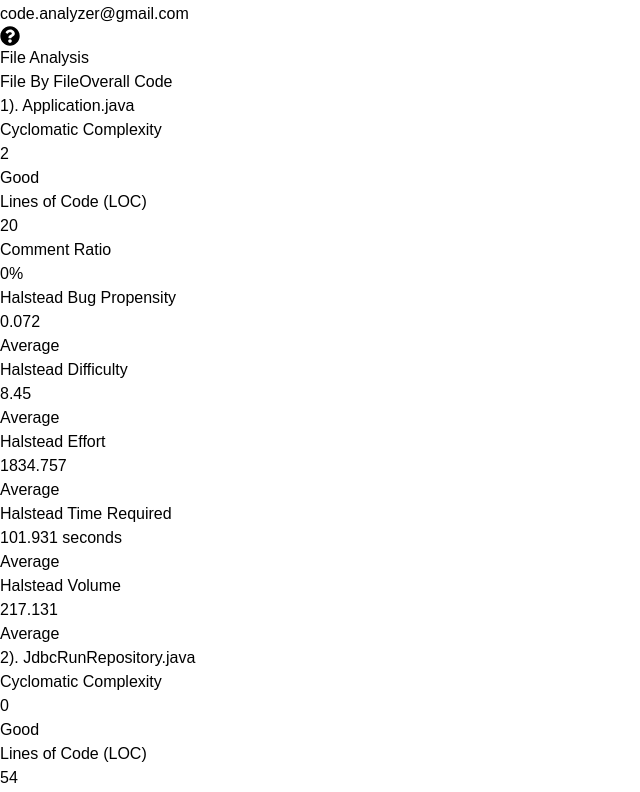
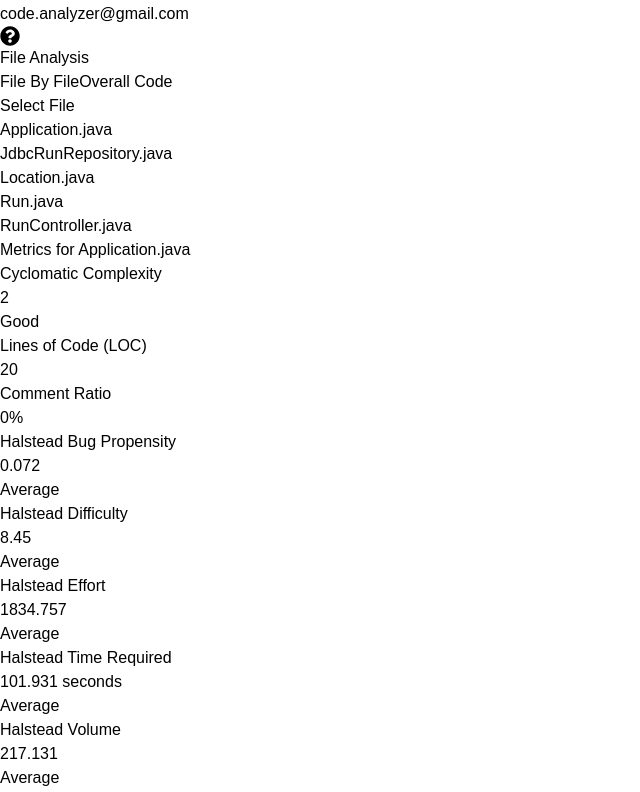
Before and after one commit to SDP-1/spm-project, a React (Vite) app in the folder root/frontend/: page /analize/task/status in a window 1280 px wide. Shown: the part 988-1780 px from the top of the page, without its empty margins (0-640 px from the left). Built offline with nearby package versions, Linux system fonts and the light colour scheme.

Commit message:
file analytics view update

```diff
--- /dev/null
+++ b/root/frontend/src/components/Analyz result/component/FileList.jsx
@@ -0,0 +1,32 @@
+// FileList.jsx
+import React from "react";
+
+const FileList = ({ files, selectedFile, onSelectFile }) => {
+  if (Object.keys(files).length === 0) {
+    return <p className="text-red-500">No files available</p>; // Show a message if no files are available
+  }
+
+  return (
+    <>
+
+    <div className="bg-white p-4 rounded shadow min-w-[250px] max-w-[300px]"> {/* Set min and max width */}
+    <label className= " text-xl block mb-5 font-semibold">Select File</label> {/* Add label */}
+      <ul>
+        {Object.keys(files).map((file) => (
+          <li
+            key={file}
+            onClick={() => onSelectFile(file)}
+            className={`cursor-pointer p-2 transition-colors duration-300 ${
+              selectedFile === file ? "bg-blue-200" : "hover:bg-blue-100"
+            }`} // Highlight selected file and add transition effects
+          >
+            {file.split("\\").pop()} {/* Display just the file name */}
+          </li>
+        ))}
+      </ul>
+    </div>
+    </>
+  );
+};
+
+export default FileList;
--- /dev/null
+++ b/root/frontend/src/components/Analyz result/component/FilePreview.jsx
@@ -0,0 +1,14 @@
+// FilePreview.jsx
+import React from "react";
+import Stats from "./Status"; // Your existing Stats component
+
+const FilePreview = ({ data, fileName }) => {
+  return (
+    <div>
+      <h2 className="font-semibold text-lg mb-4">Metrics for {fileName}</h2>
+      <Stats data={data} />
+    </div>
+  );
+};
+
+export default FilePreview;
--- /dev/null
+++ b/root/frontend/src/components/Analyz result/component/OverallCodeAnalysis.jsx
@@ -0,0 +1,49 @@
+import React from "react";
+import Stats from "./Status"; // Adjust the import path if necessary
+
+const OverallCodeAnalysis = ({ data }) => {
+  // Calculate overall metrics
+  const overallMetrics = {
+    cyclomatic_complexity: 0,
+    loc: 0,
+    comment_ratio: 0,
+    halstead_bugprop: 0,
+    halstead_difficulty: 0,
+    halstead_effort: 0,
+    halstead_timerequired: 0,
+    halstead_volume: 0,
+  };
+
+  const fileCount = Object.keys(data).length;
+
+  Object.values(data).forEach((fileData) => {
+    overallMetrics.cyclomatic_complexity += fileData.cyclomatic_complexity;
+    overallMetrics.loc += fileData.loc;
+    overallMetrics.comment_ratio += fileData.comment_ratio;
+    overallMetrics.halstead_bugprop += fileData.halstead_bugprop;
+    overallMetrics.halstead_difficulty += fileData.halstead_difficulty;
+    overallMetrics.halstead_effort += fileData.halstead_effort;
+    overallMetrics.halstead_timerequired += fileData.halstead_timerequired;
+    overallMetrics.halstead_volume += fileData.halstead_volume;
+  });
+
+  if (fileCount > 0) {
+    overallMetrics.comment_ratio /= fileCount; // Average comment ratio
+    overallMetrics.halstead_bugprop /= fileCount; // Average bug propensity
+    overallMetrics.halstead_difficulty /= fileCount; // Average difficulty
+    overallMetrics.halstead_effort /= fileCount; // Average effort
+    overallMetrics.halstead_timerequired /= fileCount; // Average time required
+    overallMetrics.halstead_volume /= fileCount; // Average volume
+  }
+
+  return (
+    <div>
+      <h2 className="text-xl font-semibold mb-4">Overall Code Metrics</h2>
+      <div className="bg-white p-4 rounded-lg shadow">
+        <Stats data={overallMetrics} />
+      </div>
+    </div>
+  );
+};
+
+export default OverallCodeAnalysis;
--- a/root/frontend/src/components/Analyz result/component/QualityGate .jsx
+++ /dev/null
@@ -1,102 +0,0 @@
-import React, { useState } from "react";
-import Stats from "./Status"; // Adjust the import path if necessary
-
-const QualityGate = ({ data }) => {
-  const [activeTab, setActiveTab] = useState("fileByFile");
-
-  const handleTabClick = (tab) => {
-    setActiveTab(tab);
-  };
-
-  // Calculate overall metrics
-  const overallMetrics = {
-    cyclomatic_complexity: 0,
-    loc: 0,
-    comment_ratio: 0,
-    halstead_bugprop: 0,
-    halstead_difficulty: 0,
-    halstead_effort: 0,
-    halstead_timerequired: 0,
-    halstead_volume: 0,
-  };
-
-  const fileCount = Object.keys(data).length;
-
-  Object.values(data).forEach((fileData) => {
-    overallMetrics.cyclomatic_complexity += fileData.cyclomatic_complexity;
-    overallMetrics.loc += fileData.loc;
-    overallMetrics.comment_ratio += fileData.comment_ratio;
-    overallMetrics.halstead_bugprop += fileData.halstead_bugprop;
-    overallMetrics.halstead_difficulty += fileData.halstead_difficulty;
-    overallMetrics.halstead_effort += fileData.halstead_effort;
-    overallMetrics.halstead_timerequired += fileData.halstead_timerequired;
-    overallMetrics.halstead_volume += fileData.halstead_volume;
-  });
-
-  if (fileCount > 0) {
-    overallMetrics.comment_ratio /= fileCount; // Average comment ratio
-    overallMetrics.halstead_bugprop /= fileCount; // Average bug propensity
-    overallMetrics.halstead_difficulty /= fileCount; // Average difficulty
-    overallMetrics.halstead_effort /= fileCount; // Average effort
-    overallMetrics.halstead_timerequired /= fileCount; // Average time required
-    overallMetrics.halstead_volume /= fileCount; // Average volume
-  }
-
-  return (
-    <div className="p-6 bg-gray-100">
-      <h1 className="text-2xl font-bold mb-6">File Analysis</h1>
-
-      {/* Tab Navigation */}
-      <nav className="flex space-x-4 text-[#41889e] mb-6">
-        <a
-          href="#"
-          onClick={() => handleTabClick("fileByFile")}
-          className={`hover:underline ${
-            activeTab === "fileByFile" ? "font-semibold underline" : ""
-          }`}
-        >
-          File By File
-        </a>
-        <a
-          href="#"
-          onClick={() => handleTabClick("overallCode")}
-          className={`hover:underline ${
-            activeTab === "overallCode" ? "font-semibold underline" : ""
-          }`}
-        >
-          Overall Code
-        </a>
-      </nav>
-
-      {/* Tab Content */}
-      {activeTab === "fileByFile" ? (
-        <div>
-          {Object.keys(data).map((filePath, index) => {
-            // Extract the file name from the file path
-            const fileName = filePath.split("\\").pop(); // For Windows paths
-            // const fileName = filePath.split("/").pop(); // For Unix-like paths
-
-            return (
-              <div key={index} className="mb-6">
-                {/* Display file name with number */}
-                <h2 className="text-xl font-semibold mb-4">
-                  {index + 1}). {fileName}
-                </h2>
-
-                {/* Render the stats for each file */}
-                <Stats data={data[filePath]} />
-              </div>
-            );
-          })}
-        </div>
-      ) : (
-        <div>
-          <h2 className="text-xl font-semibold mb-4">Overall Code Metrics</h2>
-          <Stats data={overallMetrics} />
-        </div>
-      )}
-    </div>
-  );
-};
-
-export default QualityGate;
--- a/root/frontend/src/components/Analyz result/pages/StatusPage.jsx
+++ b/root/frontend/src/components/Analyz result/pages/StatusPage.jsx
@@ -1,72 +1,144 @@
-import React from "react";
-import QualityGate from "../component/QualityGate ";
+// StatusPage.jsx
+import React, { useState, useEffect } from "react";
+import OverallCodeAnalysis from "../component/OverallCodeAnalysis";
+import FileList from "../component/FileList";
+import FilePreview from "../component/FilePreview";
 
 const StatusPage = () => {
   const metricsData = {
-    "_id": {
-      "$oid": "66d197d8d0477a8bdb0ae167"
+    _id: {
+      $oid: "66d197d8d0477a8bdb0ae167",
     },
-    "hash": "4d6c8d0f312876782cf135ce31acb71be57d344ef7183549401451375c72178f",
-    "directory_path": "D:\\Projects\\Tutorials\\spring-boot-3-api\\src\\main\\java\\com\\dasunwickr\\spring_boot_3_api",
-    "analysis_start_time": 1725011920.121682,
-    "results": {
-      "D:\\Projects\\Tutorials\\spring-boot-3-api\\src\\main\\java\\com\\dasunwickr\\spring_boot_3_api\\Application.java": {
-        "cyclomatic_complexity": 2,
-        "loc": 20,
-        "comment_ratio": 0,
-        "halstead_bugprop": 0.072,
-        "halstead_difficulty": 8.45,
-        "halstead_effort": 1834.757,
-        "halstead_timerequired": 101.931,
-        "halstead_volume": 217.131
-      },
-      "D:\\Projects\\Tutorials\\spring-boot-3-api\\src\\main\\java\\com\\dasunwickr\\spring_boot_3_api\\run\\JdbcRunRepository.java": {
-        "cyclomatic_complexity": 0,
-        "loc": 54,
-        "comment_ratio": 0,
-        "halstead_bugprop": 0.829,
-        "halstead_difficulty": 39.111,
-        "halstead_effort": 97273.11,
-        "halstead_timerequired": 5404.062,
-        "halstead_volume": 2487.097
-      },
-      "D:\\Projects\\Tutorials\\spring-boot-3-api\\src\\main\\java\\com\\dasunwickr\\spring_boot_3_api\\run\\Location.java": {
-        "cyclomatic_complexity": 2,
-        "loc": 4,
-        "comment_ratio": 0,
-        "halstead_bugprop": 0.007,
-        "halstead_difficulty": 2,
-        "halstead_effort": 39.303,
-        "halstead_timerequired": 2.183,
-        "halstead_volume": 19.651
-      },
-      "D:\\Projects\\Tutorials\\spring-boot-3-api\\src\\main\\java\\com\\dasunwickr\\spring_boot_3_api\\run\\Run.java": {
-        "cyclomatic_complexity": 1,
-        "loc": 28,
-        "comment_ratio": 0,
-        "halstead_bugprop": 0.149,
-        "halstead_difficulty": 10.333,
-        "halstead_effort": 4611.225,
-        "halstead_timerequired": 256.179,
-        "halstead_volume": 446.248
-      },
-      "D:\\Projects\\Tutorials\\spring-boot-3-api\\src\\main\\java\\com\\dasunwickr\\spring_boot_3_api\\run\\RunController.java": {
-        "cyclomatic_complexity": 0,
-        "loc": 45,
-        "comment_ratio": 0,
-        "halstead_bugprop": 0.397,
-        "halstead_difficulty": 36.5,
-        "halstead_effort": 43453.533,
-        "halstead_timerequired": 2414.085,
-        "halstead_volume": 1190.508
+    hash: "4d6c8d0f312876782cf135ce31acb71be57d344ef7183549401451375c72178f",
+    directory_path:
+      "D:\\Projects\\Tutorials\\spring-boot-3-api\\src\\main\\java\\com\\dasunwickr\\spring_boot_3_api",
+    analysis_start_time: 1725011920.121682,
+    results: {
+      "D:\\Projects\\Tutorials\\spring-boot-3-api\\src\\main\\java\\com\\dasunwickr\\spring_boot_3_api\\Application.java":
+        {
+          cyclomatic_complexity: 2,
+          loc: 20,
+          comment_ratio: 0,
+          halstead_bugprop: 0.072,
+          halstead_difficulty: 8.45,
+          halstead_effort: 1834.757,
+          halstead_timerequired: 101.931,
+          halstead_volume: 217.131,
+        },
+      "D:\\Projects\\Tutorials\\spring-boot-3-api\\src\\main\\java\\com\\dasunwickr\\spring_boot_3_api\\run\\JdbcRunRepository.java":
+        {
+          cyclomatic_complexity: 0,
+          loc: 54,
+          comment_ratio: 0,
+          halstead_bugprop: 0.829,
+          halstead_difficulty: 39.111,
+          halstead_effort: 97273.11,
+          halstead_timerequired: 5404.062,
+          halstead_volume: 2487.097,
+        },
+      "D:\\Projects\\Tutorials\\spring-boot-3-api\\src\\main\\java\\com\\dasunwickr\\spring_boot_3_api\\run\\Location.java":
+        {
+          cyclomatic_complexity: 2,
+          loc: 4,
+          comment_ratio: 0,
+          halstead_bugprop: 0.007,
+          halstead_difficulty: 2,
+          halstead_effort: 39.303,
+          halstead_timerequired: 2.183,
+          halstead_volume: 19.651,
+        },
+      "D:\\Projects\\Tutorials\\spring-boot-3-api\\src\\main\\java\\com\\dasunwickr\\spring_boot_3_api\\run\\Run.java":
+        {
+          cyclomatic_complexity: 1,
+          loc: 28,
+          comment_ratio: 0,
+          halstead_bugprop: 0.149,
+          halstead_difficulty: 10.333,
+          halstead_effort: 4611.225,
+          halstead_timerequired: 256.179,
+          halstead_volume: 446.248,
+        },
+      "D:\\Projects\\Tutorials\\spring-boot-3-api\\src\\main\\java\\com\\dasunwickr\\spring_boot_3_api\\run\\RunController.java":
+        {
+          cyclomatic_complexity: 0,
+          loc: 45,
+          comment_ratio: 0,
+          halstead_bugprop: 0.397,
+          halstead_difficulty: 36.5,
+          halstead_effort: 43453.533,
+          halstead_timerequired: 2414.085,
+          halstead_volume: 1190.508,
+        },
+      // Add more files as necessary
+    },
+  };
+
+  // Initialize selectedFile to the first file if available
+  const [selectedFile, setSelectedFile] = useState(Object.keys(metricsData.results)[0] || null);
+  const [activeTab, setActiveTab] = useState("fileByFile");
+
+  // Effect to update selectedFile when metricsData results change
+  useEffect(() => {
+    if (metricsData && metricsData.results) {
+      const files = Object.keys(metricsData.results);
+      if (files.length > 0 && !selectedFile) {
+        setSelectedFile(files[0]); // Set to the first file if no file is selected
       }
-      // Add more files as necessary
     }
+  }, [metricsData.results]); // Dependency array ensures this runs when results change
+
+  const handleSelectFile = (file) => {
+    setSelectedFile(file);
   };
 
   return (
-    <div>
-      <QualityGate data={metricsData.results} />
+    <div className="p-6 bg-gray-100">
+      <h1 className="text-2xl font-bold mb-6">File Analysis</h1>
+
+      {/* Tab Navigation */}
+      <nav className="flex space-x-4 text-[#41889e] mb-6">
+        <a
+          href="#"
+          onClick={() => setActiveTab("fileByFile")}
+          className={`hover:underline ${
+            activeTab === "fileByFile" ? "font-semibold underline" : ""
+          }`}
+        >
+          File By File
+        </a>
+        <a
+          href="#"
+          onClick={() => setActiveTab("overallCode")}
+          className={`hover:underline ${
+            activeTab === "overallCode" ? "font-semibold underline" : ""
+          }`}
+        >
+          Overall Code
+        </a>
+      </nav>
+
+      {/* Tab Content */}
+      {activeTab === "fileByFile" ? (
+        <div className="flex">
+          <div className="w-1/4">
+            <FileList
+              files={metricsData.results}
+              selectedFile={selectedFile}
+              onSelectFile={handleSelectFile}
+            />
+          </div>
+          <div className="w-3/4 ml-6 mt-4">
+            {selectedFile && (
+              <FilePreview
+                data={metricsData.results[selectedFile]}
+                fileName={selectedFile.split("\\").pop()}
+              />
+            )}
+          </div>
+        </div>
+      ) : (
+        <OverallCodeAnalysis data={metricsData.results} />
+      )}
     </div>
   );
 };
```
Also changed, not shown: root/frontend/src/components/Analyz result/component/FileByFile.tsx (deleted), root/frontend/src/components/Analyz result/component/OverrAllCode.tsx (deleted).
